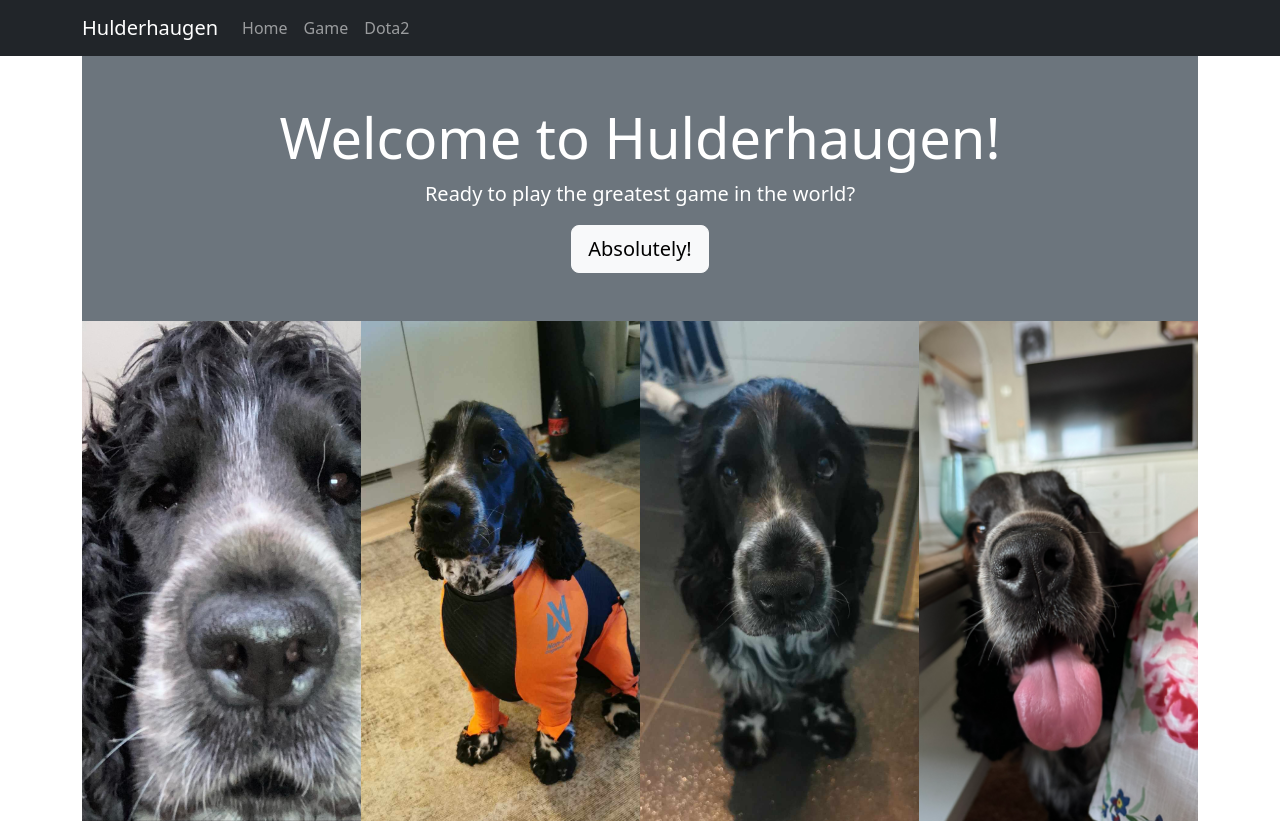
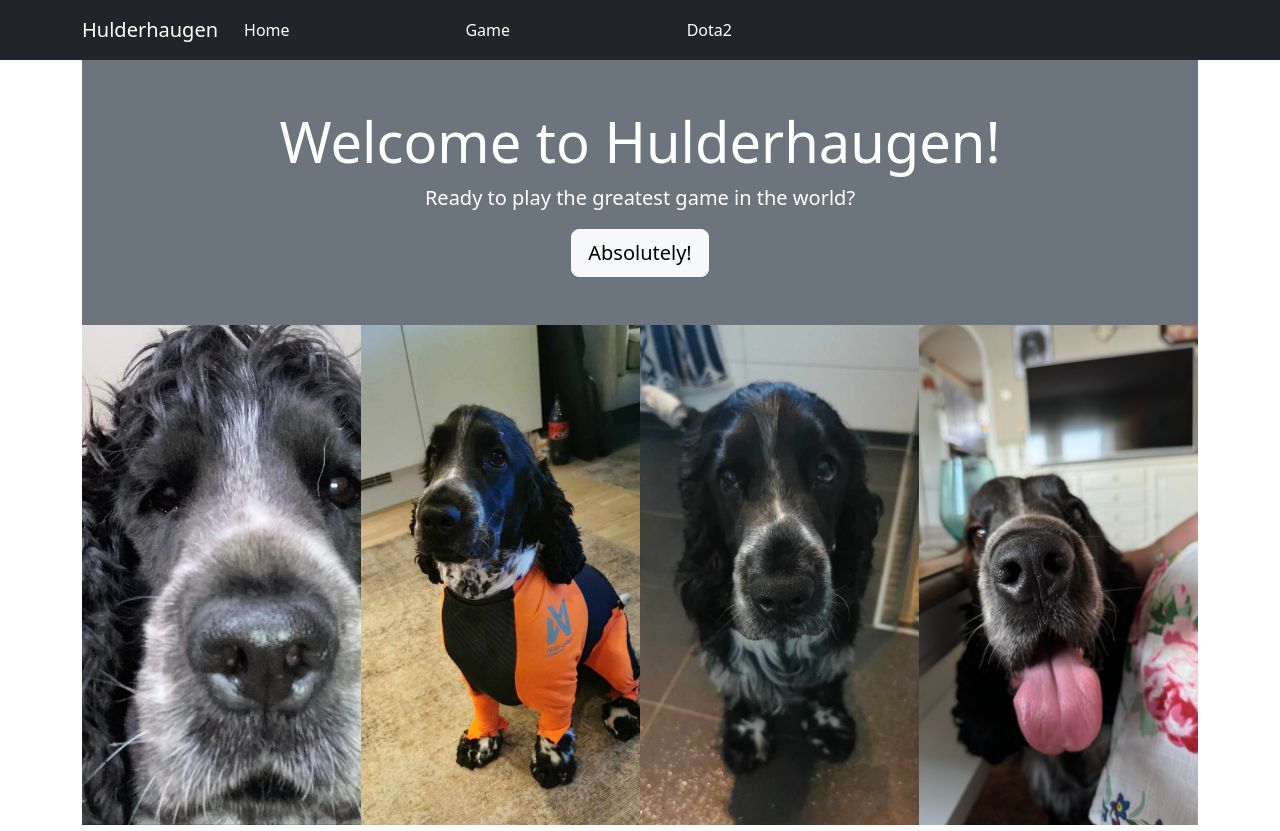
Before and after one commit to Smahle/Hulderhaugen, a React (Vite) app: page / in a window 1280 px wide. Built offline with nearby package versions, Linux system fonts and the light colour scheme.

Commit message:
fixed navbar-toggler colors and positions

```diff
--- /dev/null
+++ b/src/components/Navbar.module.css
@@ -0,0 +1,18 @@
+.collapse-menu {
+  display: grid;
+  grid-template-columns: 1fr 1fr 1fr 300px; /* Adjust column layout */
+  width: 100%; /* Full width */
+  gap: 10px; /* Space between items if needed */
+}
+
+.collapsed-links {
+  display: block; /* Ensure it’s a block-level element */
+  padding: 10px; /* Add padding around text */
+  color: #ffffff; /* Text color */
+  border-radius: 4px; /* Rounded corners */
+  text-decoration: none; /* Remove underline */
+}
+
+.collapsed-links:hover {
+  background-color: rgb(105, 41, 14); /* Background color on hover */
+}
--- a/src/components/Navbar.tsx
+++ b/src/components/Navbar.tsx
@@ -1,5 +1,6 @@
 import React from "react";
 import { Link } from "react-router-dom";
+import classes from "./Navbar.module.css";
 
 export default function Navbar() {
   return (
@@ -20,23 +21,17 @@ export default function Navbar() {
           <span className="navbar-toggler-icon"></span>
         </button>
         <div className="collapse navbar-collapse" id="navbarNav">
-          <ul className="navbar-nav">
-            <li className="nav-item">
-              <Link className="nav-link" to="/">
-                Home
-              </Link>
-            </li>
-            <li className="nav-item">
-              <Link className="nav-link" to="/game">
-                Game
-              </Link>
-            </li>
-            <li className="nav-item">
-              <Link className="nav-link" to="/dota2">
-                Dota2
-              </Link>
-            </li>
-          </ul>
+          <div className={classes["collapse-menu"]}>
+            <Link className={classes["collapsed-links"]} to="/">
+              <span>Home</span>
+            </Link>
+            <Link className={classes["collapsed-links"]} to="/game">
+              <span>Game</span>
+            </Link>
+            <Link className={classes["collapsed-links"]} to="/dota2">
+              <span>Dota2</span>
+            </Link>
+          </div>
         </div>
       </div>
     </nav>
```
